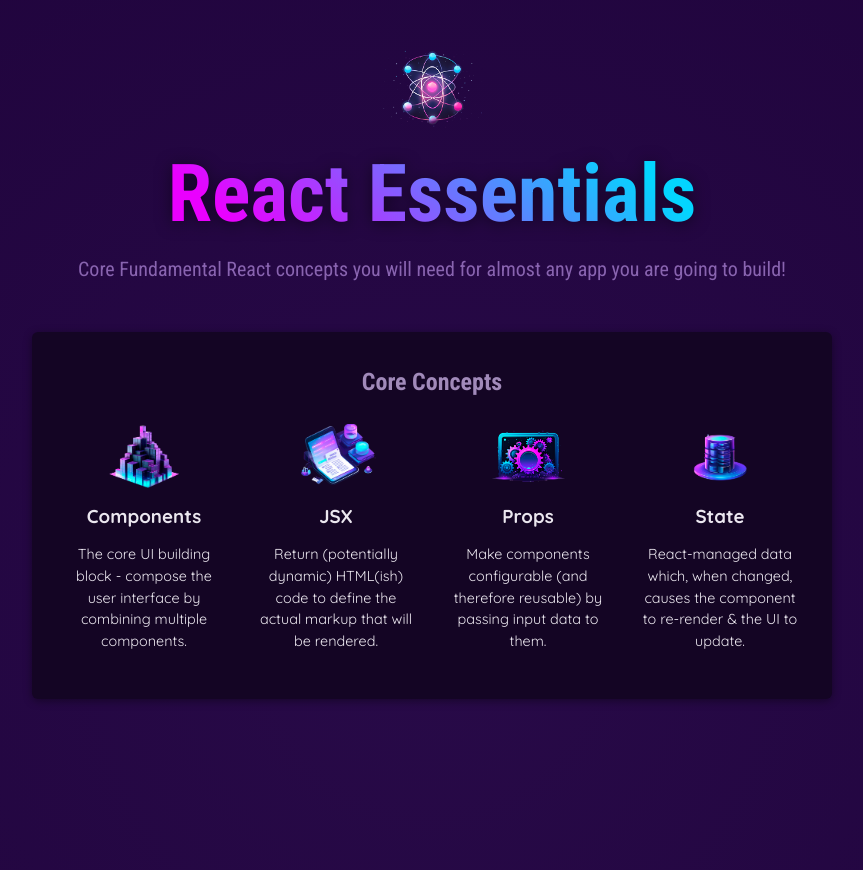
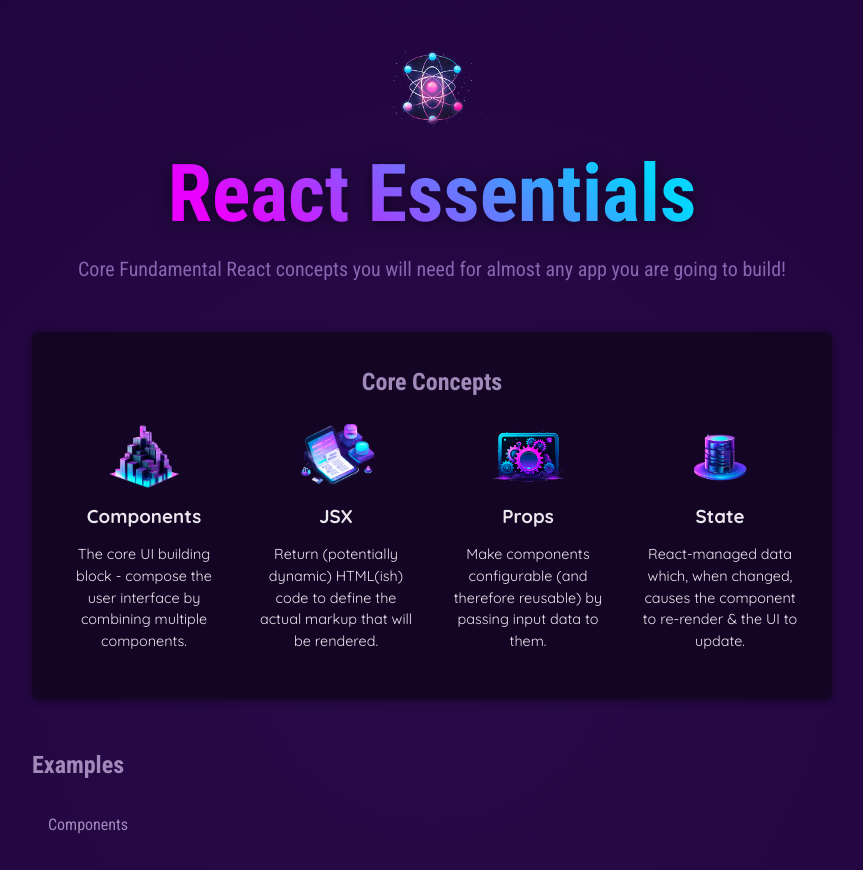
Before and after one commit to joaovictor31/react-essentials, a React (Vite) app: page / in a window 1280 px wide. Shown: the top 870 px of the page, without its empty margins (208-1071 px from the left). Built offline with nearby package versions, Linux system fonts and the light colour scheme.

Commit message:
Criação do componente TabButton

```diff
--- a/src/App.jsx
+++ b/src/App.jsx
@@ -2,6 +2,7 @@
 import {CORE_CONCEPTS} from './data.js';  {/* coloco entre chave pq não é um default padrão e tem o nome da constante*/}
 import Header from './components/Header/Header.jsx';
 import CoreConcept from './components/CoreConcept.jsx';
+import TabButton from './components/TabButton.jsx';
 
 function App() {
   return (
@@ -31,6 +32,13 @@
         </ul>
         </section>
 
+        <section id='examples'>
+        <h2>Examples</h2>
+        <menu>
+          <TabButton>Components</TabButton> {/*Component Composition*/} {/*Children Prop vs Attribute Props*/}
+        </menu>
+        </section>
+
       </main>
     </div>
   );
--- /dev/null
+++ b/src/components/TabButton.jsx
@@ -0,0 +1,3 @@
+export default function TabButton(prop){
+    return <li><button>{prop.children}</button></li>
+}
```
